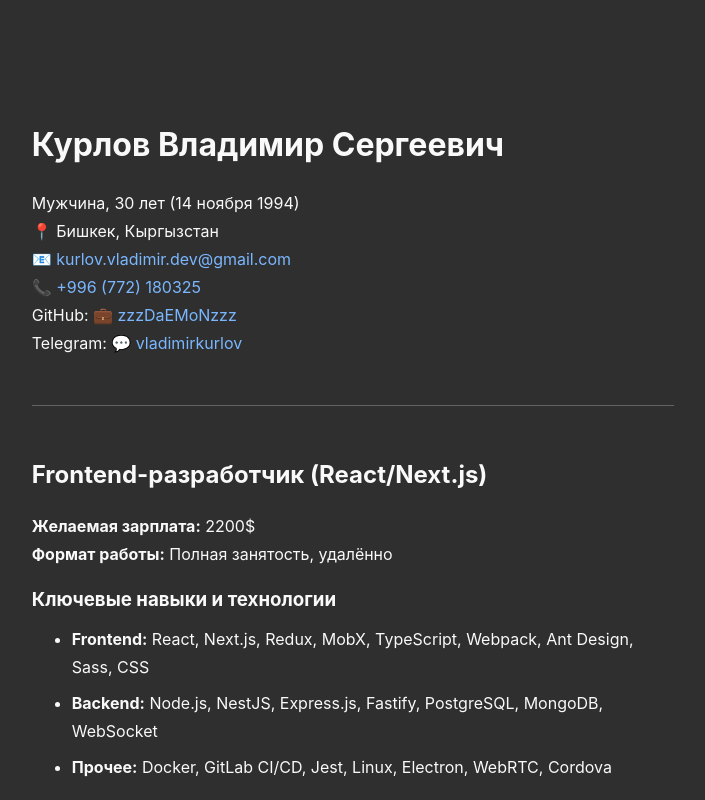
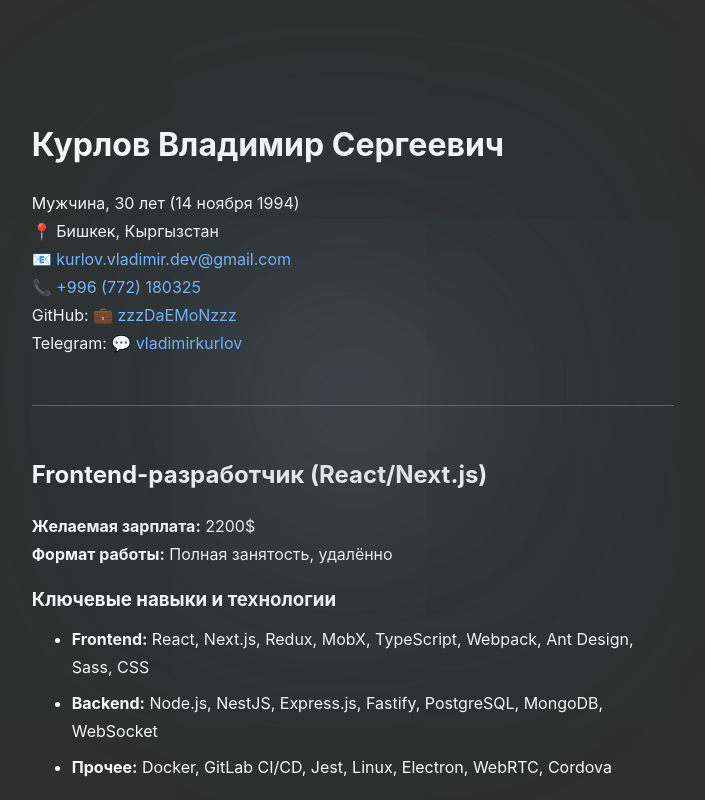
Before and after one commit to vladimir-kurlov/cv, a Svelte app: page / in a window 1280 px wide. Shown: the top 800 px of the page, without its empty margins (287-992 px from the left). Built offline with nearby package versions, Linux system fonts and the light colour scheme.

Commit message:
added background glow

```diff
--- a/src/app.css
+++ b/src/app.css
@@ -10,6 +10,23 @@
   text-rendering: optimizeLegibility;
   -webkit-font-smoothing: antialiased;
   -moz-osx-font-smoothing: grayscale;
+}
+
+body::before {
+  content: "";
+  display: block;
+  width: 1px;
+  height: 1px;
+  border-radius: 50%;
+  background-color: rgba(255, 255, 255, 0.1);
+  box-shadow:
+    0 0 150px 100px rgba(184, 172, 172, 0.1),
+    0 0 220px 180px rgba(105, 27, 105, 0.1),
+    0 0 300px 240px rgba(49, 212, 212, 0.1);
+  position: fixed;
+  left: 50%;
+  top: 50%;
+  pointer-events: none;
 }
 
 hr  {
```
